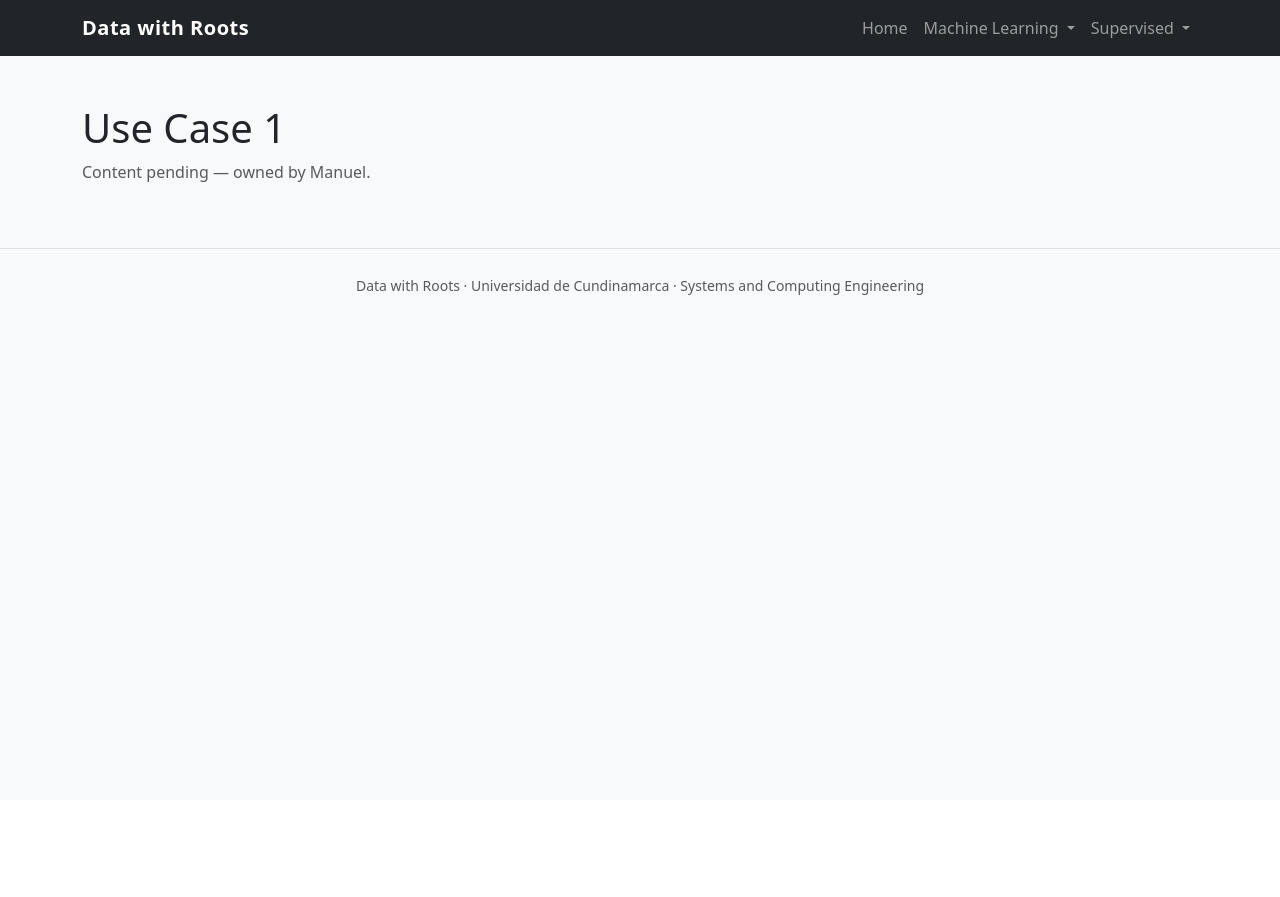
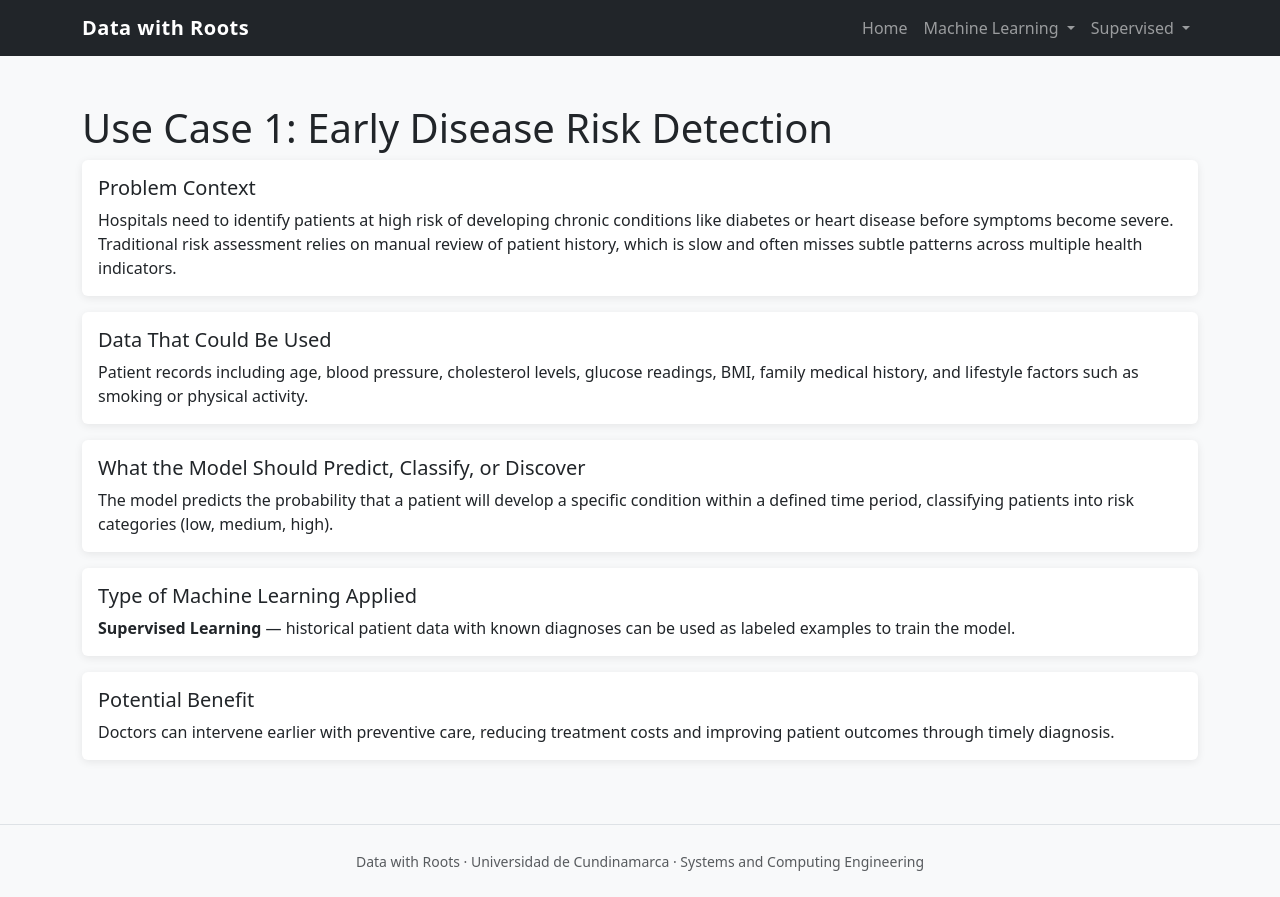
Before and after one commit to samucr27/Machine-Learning-Act1, a Flask app: page /use-case-1 in a window 1280 px wide. Before the commit the page ends 295 px from the top, so only its background shows below. Run offline with Flask 3, Linux system fonts and the light colour scheme; some libraries are stand-ins or nearby versions.

Commit message:
Add use case 1: early disease risk detection

```diff
--- a/templates/use_case_1.html
+++ b/templates/use_case_1.html
@@ -3,6 +3,63 @@
 {% block title %}Use Case 1{% endblock %}
 
 {% block content %}
-    <h1>Use Case 1</h1>
-    <p class="text-muted">Content pending — owned by Manuel.</p>
+    <h1>Use Case 1: Early Disease Risk Detection</h1>
+
+    <div class="card mb-3">
+        <div class="card-body">
+            <h5 class="card-title">Problem Context</h5>
+            <p class="card-text">
+                Hospitals need to identify patients at high risk of developing
+                chronic conditions like diabetes or heart disease before symptoms
+                become severe. Traditional risk assessment relies on manual
+                review of patient history, which is slow and often misses subtle
+                patterns across multiple health indicators.
+            </p>
+        </div>
+    </div>
+
+    <div class="card mb-3">
+        <div class="card-body">
+            <h5 class="card-title">Data That Could Be Used</h5>
+            <p class="card-text">
+                Patient records including age, blood pressure, cholesterol
+                levels, glucose readings, BMI, family medical history, and
+                lifestyle factors such as smoking or physical activity.
+            </p>
+        </div>
+    </div>
+
+    <div class="card mb-3">
+        <div class="card-body">
+            <h5 class="card-title">What the Model Should Predict, Classify, or Discover</h5>
+            <p class="card-text">
+                The model predicts the probability that a patient will develop
+                a specific condition within a defined time period, classifying
+                patients into risk categories (low, medium, high).
+            </p>
+        </div>
+    </div>
+
+    <div class="card mb-3">
+        <div class="card-body">
+            <h5 class="card-title">Type of Machine Learning Applied</h5>
+            <p class="card-text">
+                <strong>Supervised Learning</strong> — historical patient data
+                with known diagnoses can be used as labeled examples to train
+                the model.
+            </p>
+        </div>
+    </div>
+
+    <div class="card mb-3">
+        <div class="card-body">
+            <h5 class="card-title">Potential Benefit</h5>
+            <p class="card-text">
+                Doctors can intervene earlier with preventive care, reducing
+                treatment costs and improving patient outcomes through timely
+                diagnosis.
+            </p>
+        </div>
+    </div>
+
 {% endblock %}
```
